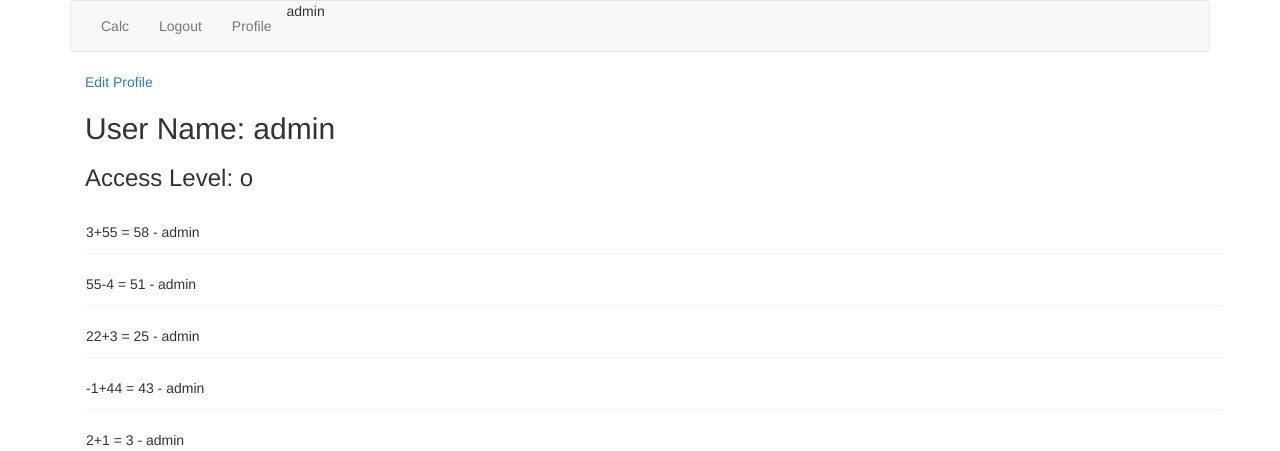
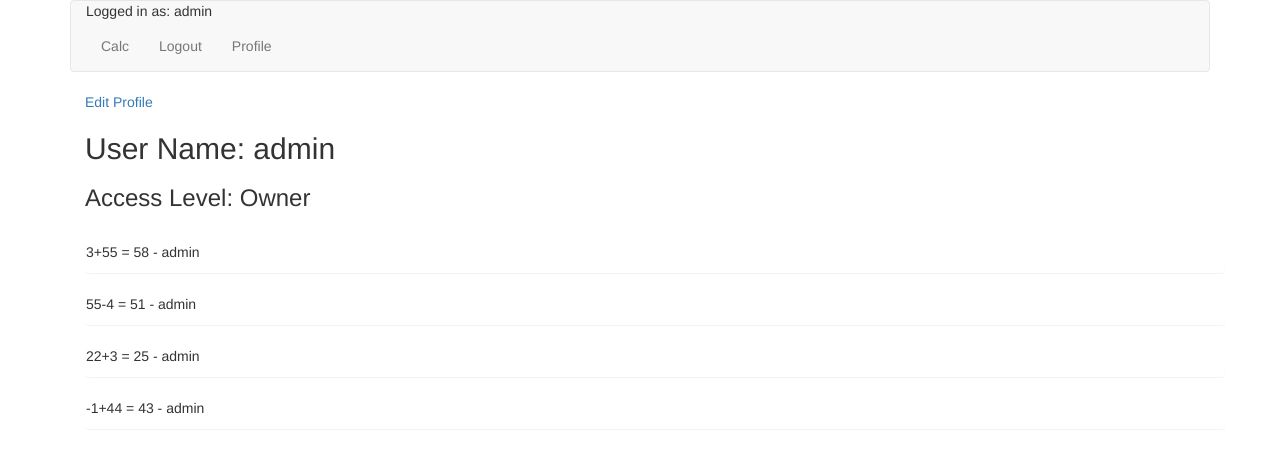
Before and after one commit to cjredmond/django_calculator, a Django app: a page that uses templates/base.html in a window 1280 px wide. Shown: the top 451 px of the page. Run offline with Django 3.2, Linux system fonts and the light colour scheme; a user stored in the database is signed in; data comes from the database, SQL or seed files in the repository; both versions use the stored data as it was after the commit; some libraries are stand-ins or nearby versions.

Commit message:
final commit

```diff
--- a/app/views.py
+++ b/app/views.py
@@ -50,7 +50,8 @@ def index_view(request):
 class UserCreateView(CreateView):
     model = User
     form_class = UserCreationForm
-    success_url = "/"#reverse_lazy("profile_update_view")
+    success_url = "/"
+
 
 class ProfileView(ListView):
     model = User
--- a/templates/base.html
+++ b/templates/base.html
@@ -6,6 +6,7 @@
      <link rel="stylesheet" href="{% static 'css/bootstrap.css' %}" media="screen" title="no title">
     <meta charset="utf-8">
     <title></title>
+
   </head>
   <body>
     <div class="container">
@@ -14,14 +15,15 @@
     <nav class="navbar navbar-default">
   <div class="container-fluid">
     <div class="nav navbar-nav">
+        <li class="right">Logged in as: {{ request.user }}</li><br>
         <li><a href="{% url 'index_view' %}">Calc</a></li>
         {% if not request.user.is_authenticated %}
         <li><a href="{% url 'login' %}">Login</a></li>
-        <li><a href="{% url 'create_user_view' %}">Create User</a></li>
+        <li><a href="{% url 'user_create_view' %}">Create User</a></li>
         {% endif %}
         <li><a href="{% url 'logout' %}?next={% url 'index_view' %}">Logout</a></li>
         <li><a href="{% url 'profile_view' %}">Profile</a></li>
-        <li>{{ request.user }}</li>
+
 
     </div>
   </div>
--- a/templates/profile.html
+++ b/templates/profile.html
@@ -4,23 +4,22 @@
 <div class="container">
 <a href="{% url 'profile_update_view' request.user.profile.id  %}">Edit Profile</a>
 <h2>User Name: {{ request.user }}</h2>
-<h3>Access Level: {{ request.user.profile.access_level }}</h3><br>
-
 
 
 
 {% if request.user.profile.access_level == 'o' %}
+<h3>Access Level: Owner</h3><br>
 {% for x in EQS_owner %}
 <div class="panel">
-
-
 <p>{{ x.eq }} {{ x.answer }} - {{ x.user }}</p>
 </div>
 {% endfor %}
 {% else %}
-
+<h3>Access Level: User</h3><br>
 {% for x in EQS %}
-<h4>{{ x.eq }} {{ x.answer }} {{ x.user }}</h4>
+<div class="panel">
+<p>{{ x.eq }} {{ x.answer }} {{ x.user }}</p>
+</div>
 {% endfor %}
 {% endif %}
 </div>
```
Also changed, not shown: db.sqlite3.
